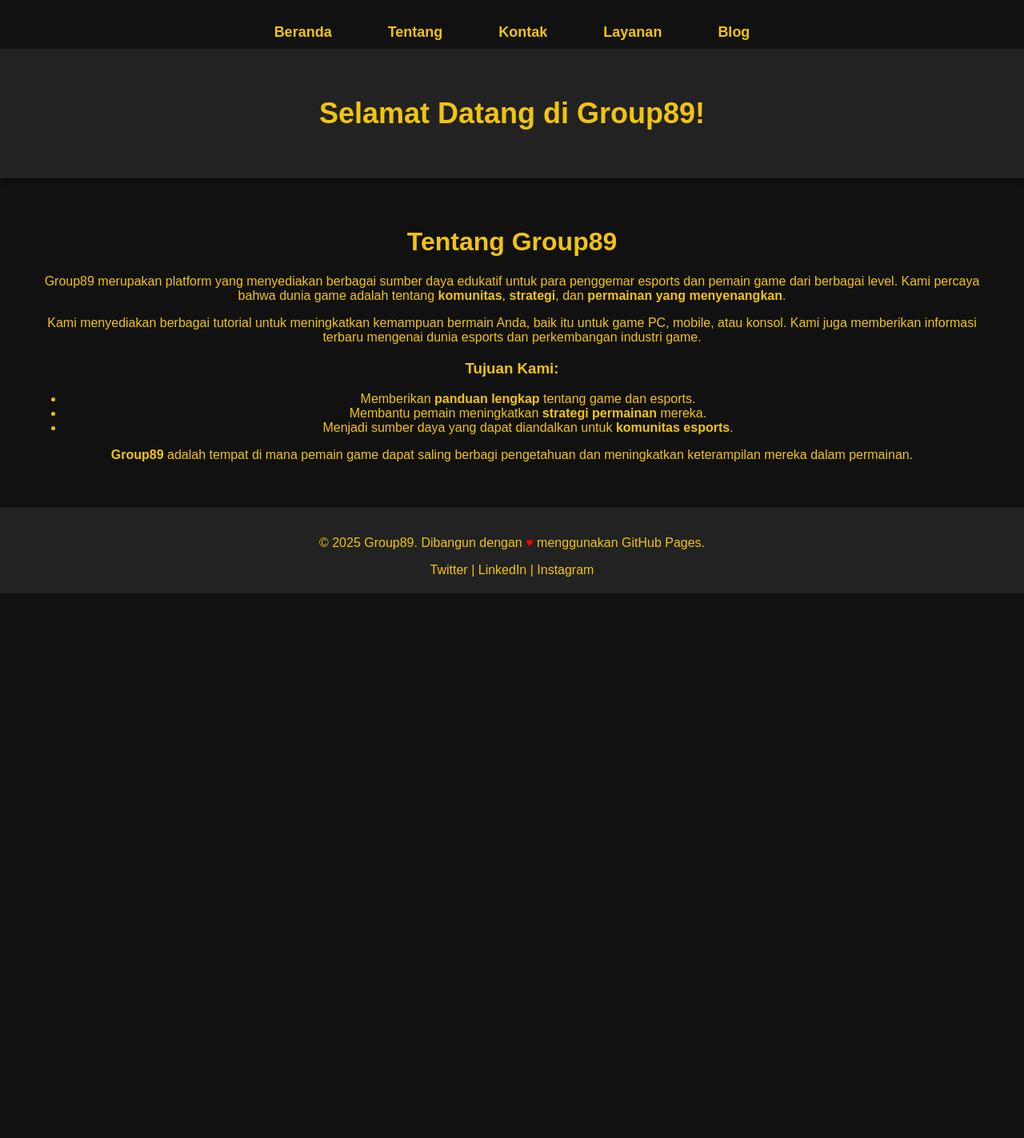
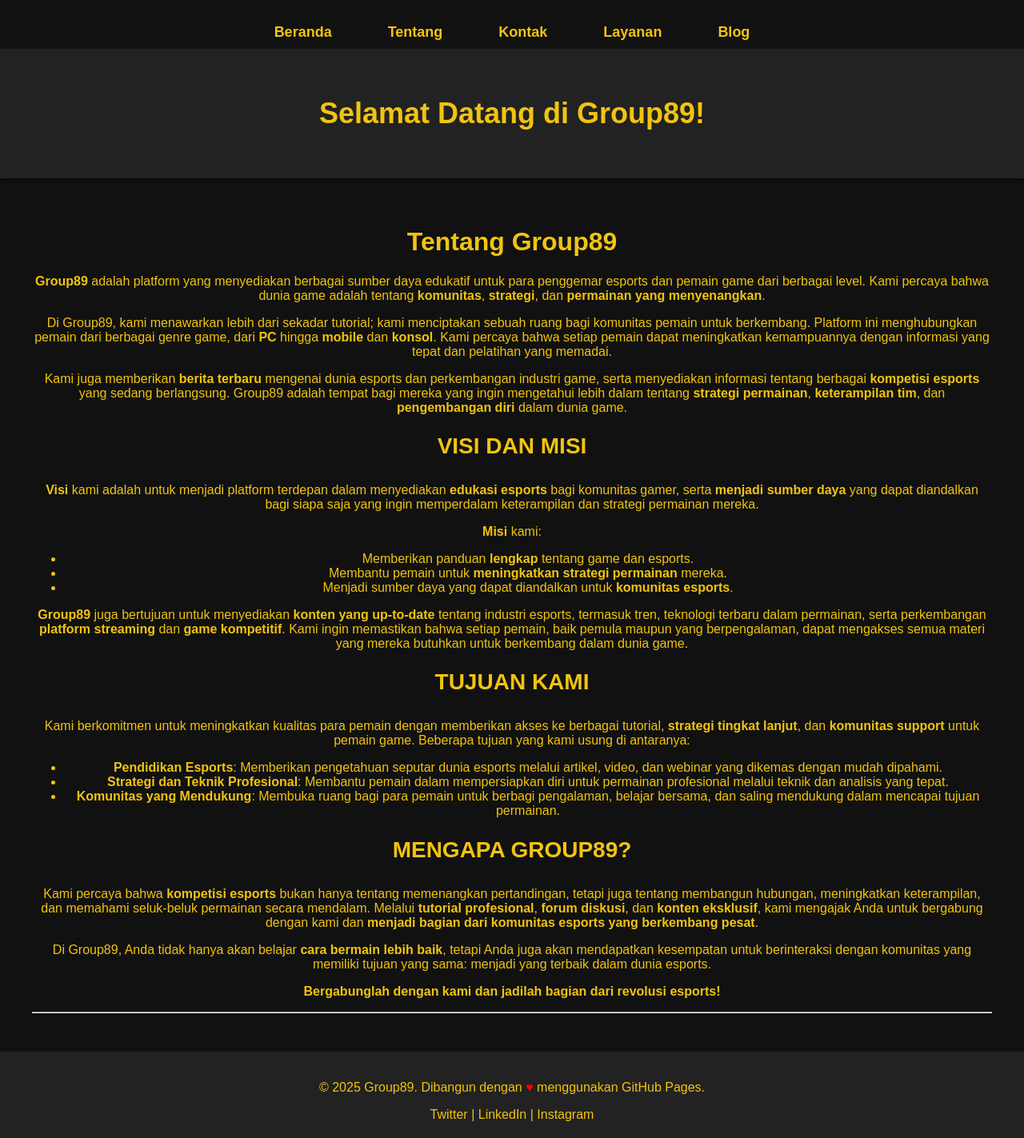
Before and after one commit to vencow9-eng/Group89-Github.io, a Jekyll site: the page built from about.md, in a window 1280 px wide. Shown: the whole page at 80% size. Built offline with Jekyll 4.4.1, drawn with Linux system fonts in a browser that asks for light colours; our own code applies the rules of GitHub Pages for plain Markdown files; before the commit the page ends 900 px from its top, so only the background shows below that.

Commit message:
Revise about.md for clarity and detail
Updated the content of the about page to provide a more comprehensive overview of Group89's mission, vision, and goals in the esports community.

```diff
--- a/about.md
+++ b/about.md
@@ -1,12 +1,41 @@
+---
+layout: default
+title: "Tentang Group89"
+---
+
 # Tentang Group89
 
-Group89 merupakan platform yang menyediakan berbagai sumber daya edukatif untuk para penggemar esports dan pemain game dari berbagai level. Kami percaya bahwa dunia game adalah tentang **komunitas**, **strategi**, dan **permainan yang menyenangkan**.
+**Group89** adalah platform yang menyediakan berbagai sumber daya edukatif untuk para penggemar esports dan pemain game dari berbagai level. Kami percaya bahwa dunia game adalah tentang **komunitas**, **strategi**, dan **permainan yang menyenangkan**.
 
-Kami menyediakan berbagai tutorial untuk meningkatkan kemampuan bermain Anda, baik itu untuk game PC, mobile, atau konsol. Kami juga memberikan informasi terbaru mengenai dunia esports dan perkembangan industri game.
+Di Group89, kami menawarkan lebih dari sekadar tutorial; kami menciptakan sebuah ruang bagi komunitas pemain untuk berkembang. Platform ini menghubungkan pemain dari berbagai genre game, dari **PC** hingga **mobile** dan **konsol**. Kami percaya bahwa setiap pemain dapat meningkatkan kemampuannya dengan informasi yang tepat dan pelatihan yang memadai.
 
-### Tujuan Kami:
-- Memberikan **panduan lengkap** tentang game dan esports.
-- Membantu pemain meningkatkan **strategi permainan** mereka.
+Kami juga memberikan **berita terbaru** mengenai dunia esports dan perkembangan industri game, serta menyediakan informasi tentang berbagai **kompetisi esports** yang sedang berlangsung. Group89 adalah tempat bagi mereka yang ingin mengetahui lebih dalam tentang **strategi permainan**, **keterampilan tim**, dan **pengembangan diri** dalam dunia game.
+
+## Visi dan Misi
+
+**Visi** kami adalah untuk menjadi platform terdepan dalam menyediakan **edukasi esports** bagi komunitas gamer, serta **menjadi sumber daya** yang dapat diandalkan bagi siapa saja yang ingin memperdalam keterampilan dan strategi permainan mereka.
+
+**Misi** kami:
+- Memberikan panduan **lengkap** tentang game dan esports.
+- Membantu pemain untuk **meningkatkan strategi permainan** mereka.
 - Menjadi sumber daya yang dapat diandalkan untuk **komunitas esports**.
 
-**Group89** adalah tempat di mana pemain game dapat saling berbagi pengetahuan dan meningkatkan keterampilan mereka dalam permainan.
+**Group89** juga bertujuan untuk menyediakan **konten yang up-to-date** tentang industri esports, termasuk tren, teknologi terbaru dalam permainan, serta perkembangan **platform streaming** dan **game kompetitif**. Kami ingin memastikan bahwa setiap pemain, baik pemula maupun yang berpengalaman, dapat mengakses semua materi yang mereka butuhkan untuk berkembang dalam dunia game.
+
+## Tujuan Kami
+
+Kami berkomitmen untuk meningkatkan kualitas para pemain dengan memberikan akses ke berbagai tutorial, **strategi tingkat lanjut**, dan **komunitas support** untuk pemain game. Beberapa tujuan yang kami usung di antaranya:
+
+- **Pendidikan Esports**: Memberikan pengetahuan seputar dunia esports melalui artikel, video, dan webinar yang dikemas dengan mudah dipahami.
+- **Strategi dan Teknik Profesional**: Membantu pemain dalam mempersiapkan diri untuk permainan profesional melalui teknik dan analisis yang tepat.
+- **Komunitas yang Mendukung**: Membuka ruang bagi para pemain untuk berbagi pengalaman, belajar bersama, dan saling mendukung dalam mencapai tujuan permainan.
+
+## Mengapa Group89?
+
+Kami percaya bahwa **kompetisi esports** bukan hanya tentang memenangkan pertandingan, tetapi juga tentang membangun hubungan, meningkatkan keterampilan, dan memahami seluk-beluk permainan secara mendalam. Melalui **tutorial profesional**, **forum diskusi**, dan **konten eksklusif**, kami mengajak Anda untuk bergabung dengan kami dan **menjadi bagian dari komunitas esports yang berkembang pesat**.
+
+Di Group89, Anda tidak hanya akan belajar **cara bermain lebih baik**, tetapi Anda juga akan mendapatkan kesempatan untuk berinteraksi dengan komunitas yang memiliki tujuan yang sama: menjadi yang terbaik dalam dunia esports.
+
+**Bergabunglah dengan kami dan jadilah bagian dari revolusi esports!**
+
+---
```
